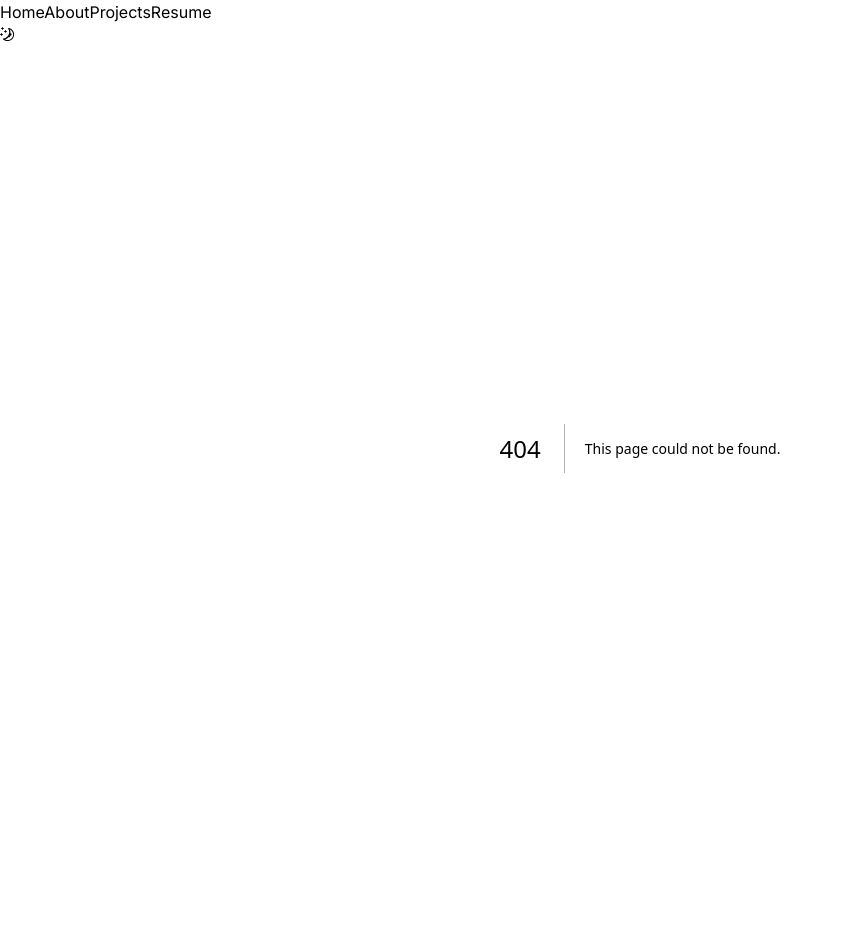
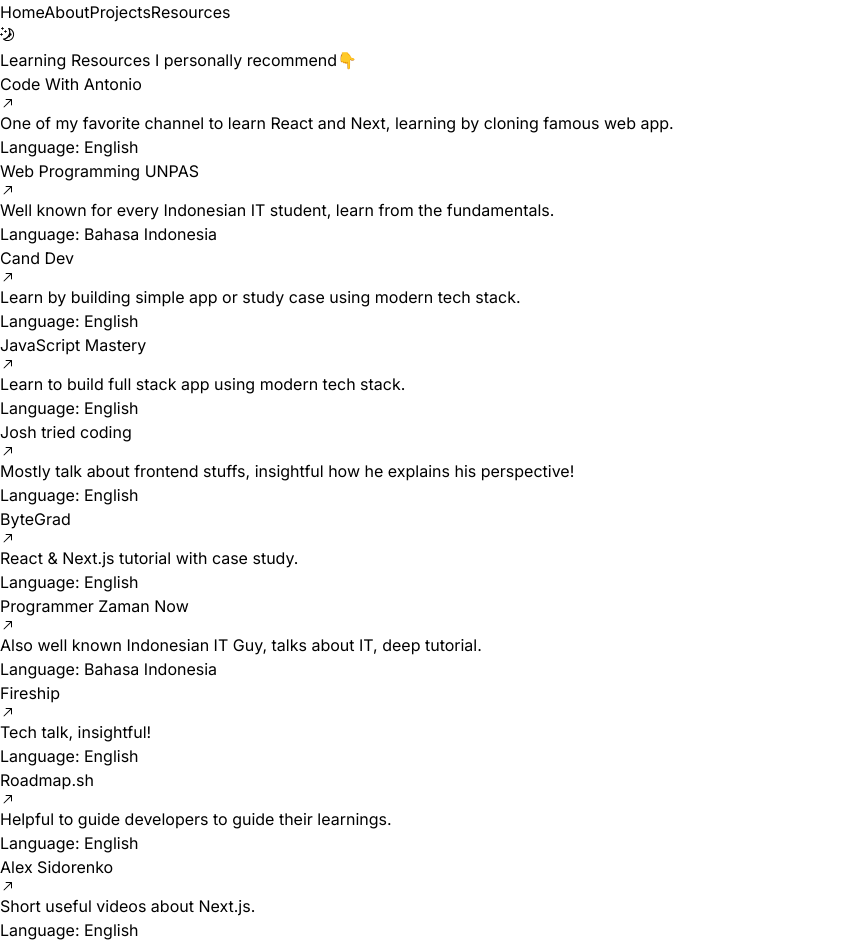
Before and after one commit to ketoprac/hafiedzmada, a Next.js app: page /resources in a window 1280 px wide. Before the commit this address had no page. Shown: the whole page, without its empty margins (0-843 px from the left). Before the commit the page ends 848 px from the top, so only its background shows below. Built offline with nearby package versions, Linux system fonts and the light colour scheme.

Commit message:
feat: resources page

```diff
--- a/app/about/page.tsx
+++ b/app/about/page.tsx
@@ -17,7 +17,7 @@
         className="container mx-auto w-full md:w-8/12 lg:w-1/2 flex flex-col gap-y-2 mt-8 px-4"
       >
         <section className="mb-16">
-          <h2 className="text-2xl font-semibold">Jobs</h2>
+          <h2 className="text-2xl font-semibold">💼Jobs</h2>
           <div className="relative mx-8 my-4">
             <div
               className="border-r-2 border-gray-500 dark:border-gray-200 absolute h-full top-0 mt-2"
@@ -62,7 +62,7 @@
           </div>
         </section>
         <section>
-          <h2 className="text-2xl font-semibold">Education</h2>
+          <h2 className="text-2xl font-semibold">🎓Education</h2>
           <div className="relative mx-8 my-4">
             <div
               className="border-r-2 border-gray-500 dark:border-gray-200 absolute h-full top-0 mt-2"
--- a/app/page.tsx
+++ b/app/page.tsx
@@ -21,7 +21,7 @@
           transition={{ duration: 0.5, delay: 0.1 }}
           className="w-full md:w-8/12 lg:w-1/2 flex flex-col gap-y-2 mt-8 px-4"
         >
-          <h1 className="text-2xl lg:text-3xl font-medium">Hi!</h1>
+          <h1 className="text-2xl lg:text-3xl font-medium">Hi!👋</h1>
           <p className="text-4xl lg:text-5xl font-bold">
             I&apos;m Hafiedz Mada M
           </p>
@@ -33,10 +33,6 @@
               "Frontend Developer",
               1000,
               "Lifelong Learner",
-              1000,
-              "Ketoprak Eater",
-              1000,
-              "Dota 2 Offlaner",
               1000,
             ]}
             wrapper="span"
--- /dev/null
+++ b/app/resources/page.tsx
@@ -0,0 +1,117 @@
+"use client";
+import { ArrowTopRightIcon } from "@radix-ui/react-icons";
+import { motion, AnimatePresence } from "framer-motion";
+import Link from "next/link";
+import { useEffect } from "react";
+
+const ResumePage = () => {
+  useEffect(() => {
+    window.scrollTo(0, 0);
+  }, []);
+
+  const resources = [
+    {
+      title: "Code With Antonio",
+      link: "https://wwww.youtube.com/@codewithantonio",
+      description:
+        "One of my favorite channel to learn React and Next, learning by cloning famous web app.",
+      language: "English",
+    },
+    {
+      title: "Web Programming UNPAS",
+      link: "https://www.youtube.com/@sandhikagalihWPU",
+      description:
+        "Well known for every Indonesian IT student, learn from the fundamentals.",
+      language: "Bahasa Indonesia",
+    },
+    {
+      title: "Cand Dev",
+      link: "https://www.youtube.com/@CandDev",
+      description:
+        "Learn by building simple app or study case using modern tech stack.",
+      language: "English",
+    },
+    {
+      title: "JavaScript Mastery",
+      link: "https://www.youtube.com/@javascriptmastery",
+      description: "Learn to build full stack app using modern tech stack.",
+      language: "English",
+    },
+    {
+      title: "Josh tried coding",
+      link: "https://www.youtube.com/@joshtriedcoding",
+      description:
+        "Mostly talk about frontend stuffs, insightful how he explains his perspective!",
+      language: "English",
+    },
+    {
+      title: "ByteGrad",
+      link: "https://www.youtube.com/@ByteGrad",
+      description: "React & Next.js tutorial with case study.",
+      language: "English",
+    },
+    {
+      title: "Programmer Zaman Now",
+      link: "https://www.youtube.com/@ProgrammerZamanNow",
+      description:
+        "Also well known Indonesian IT Guy, talks about IT, deep tutorial.",
+      language: "Bahasa Indonesia",
+    },
+    {
+      title: "Fireship",
+      link: "https://www.youtube.com/@Fireship",
+      description: "Tech talk, insightful!",
+      language: "English",
+    },
+    {
+      title: "Roadmap.sh",
+      link: "https://roadmap.sh/",
+      description: "Helpful to guide developers to guide their learnings.",
+      language: "English",
+    },
+    {
+      title: "Alex Sidorenko",
+      link: "https://twitter.com/asidorenko_",
+      description: "Short useful videos about Next.js.",
+      language: "English",
+    },
+  ];
+
+  return (
+    <AnimatePresence>
+      <motion.div
+        initial={{ opacity: 0, y: "100%" }}
+        animate={{ opacity: 1, y: 0 }}
+        exit={{ opacity: 0, y: "100%" }}
+        transition={{ duration: 0.5, delay: 0.1 }}
+        className="container mx-auto w-full md:w-8/12 lg:w-1/2 flex flex-col gap-y-2 mt-8 px-4"
+      >
+        <h1 className="font-semibold text-2xl lg:text-3xl mb-2">
+          Learning Resources I personally recommend👇
+        </h1>
+        {resources?.map((resource, index) => (
+          <Link
+            href={resource.link}
+            target="_blank"
+            className="border p-4 dark:border-gray-600 mb-2"
+            key={index}
+          >
+            <div>
+              <h1 className="font-semibold text-xl">
+                {resource.title} <ArrowTopRightIcon className="inline-block" />
+              </h1>
+              <p className="text-sm text-gray-600 dark:text-gray-200">
+                {resource.description}
+              </p>
+              <p className="text-sm text-gray-600 dark:text-gray-200">
+                Language: {resource.language}
+              </p>
+            </div>
+          </Link>
+        ))}
+      </motion.div>
+    </AnimatePresence>
+  );
+};
+
+export default ResumePage;
--- a/components/navbar.tsx
+++ b/components/navbar.tsx
@@ -24,8 +24,8 @@
       title: "Projects",
     },
     {
-      url: "resume",
-      title: "Resume",
+      url: "resources",
+      title: "Resources",
     },
   ];
 
@@ -42,7 +42,7 @@
           <Link
             href={`${"/" + link.url}`}
             key={index}
-            className={`${newPathname === link.url && "border-b-2 border-black "}`}
+            className={`${newPathname === link.url && "border-b border-gray-300 dark:border-gray-400"}`}
           >
             {link.title}
           </Link>
@@ -52,6 +52,7 @@
         onClick={() => (theme == "dark" ? setTheme("light") : setTheme("dark"))}
         className="text-center shadow-md dark:shadow-none hover:bg-gray-200 dark:hover:bg-gray-600 transition-all duration-100 text-gray-800 dark:text-white p-2 rounded-full dark:border-2 dark:border-gray-500"
         whileHover={{ scale: 1.1 }}
+        whileTap={{scale: 0.7}}
       >
         {theme === "dark" ? <SunIcon /> : <MoonIcon />}
       </motion.button>
```
Also changed, not shown: app/resume/page.tsx (deleted, +0 -20 lines).
